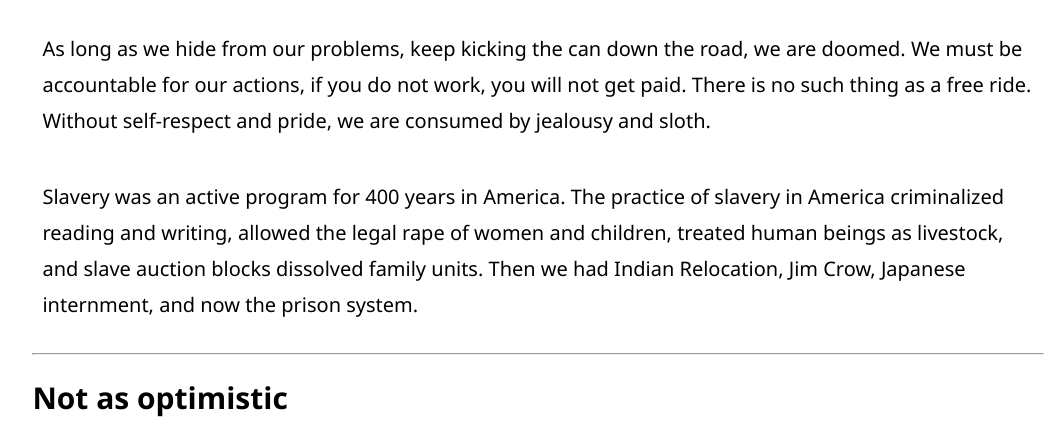
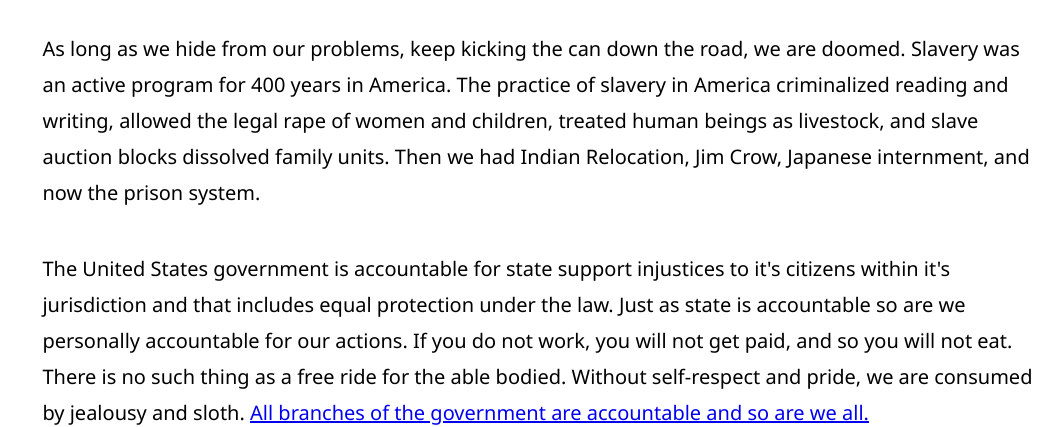
Before and after one commit to KC-LCW-Jan-23-Classroom/js-assignment-4-html-me-something-ACoderBee, a website: page about.html in a window 1280 px wide. Shown: the part 551-978 px from the top of the page, without its empty margins (102-1164 px from the left). Drawn offline with Linux system fonts and the light colour scheme.

Commit message:
correct links and remove more remarks

```diff
--- a/about.html
+++ b/about.html
@@ -15,18 +15,16 @@
          <p > However, I have a  brand new car with a brand new car payment. I don't see retirement in my immediate future. I write this as I try to decipher the complexity of Medicare during my Initial Enrollment Period. </p>
       <h2>What I think about the world today
       </h2>
-         <p>As long as we hide from our problems, keep kicking the can down the road, we are doomed.  We must be accountable for our actions, if you do not work, you will not get paid.  There is no such thing as a free ride.  Without self-respect and pride, we are consumed by jealousy and sloth.
+         <p>As long as we hide from our problems, keep kicking the can down the road, we are doomed.  Slavery was an active program for 400 years in America.  The practice of slavery in America criminalized reading and writing, allowed the legal rape of women and children, treated human beings as livestock, and slave auction blocks dissolved family units.  Then we had Indian Relocation, Jim Crow, Japanese internment, and now the prison system.  </p>
+         <p>The United States government is accountable for state support injustices to it's citizens within it's jurisdiction and that includes equal protection under the law.  Just as state is accountable so are we personally accountable for our actions.  If you do not work, you will not get paid, and so you will not eat.  There is no such thing as a free ride for the able bodied.  Without self-respect and pride, we are consumed by jealousy and sloth. <a href= "https://upload.wikimedia.org/wikipedia/commons/transcoded/6/67/Address_Before_a_Joint_Session_of_Congress_%28February_24%2C_2009%29_-_Barack_Obama_%28WhiteHouse.gov%29.ogv/Address_Before_a_Joint_Session_of_Congress_%28February_24%2C_2009%29_-_Barack_Obama_%28WhiteHouse.gov%29.ogv.160p.webm" target="_blank"> All branches of the government are accountable and so are we all.</a>
          </p>
-         <p> Slavery was an active program for 400 years in America.  The practice of slavery in America criminalized reading and writing, allowed the legal rape of women and children, treated human beings as livestock, and slave auction blocks dissolved family units.  Then we had Indian Relocation, Jim Crow, Japanese internment, and now the prison system.
-         </p>
-         <!--https://upload.wikimedia.org/wikipedia/commons/transcoded/6/67/Address_Before_a_Joint_Session_of_Congress_%28February_24%2C_2009%29_-_Barack_Obama_%28WhiteHouse.gov%29.ogv/Address_Before_a_Joint_Session_of_Congress_%28February_24%2C_2009%29_-_Barack_Obama_%28WhiteHouse.gov%29.ogv.160p.webm-->
-         <hr>
       <h2>Not as optimistic</h2>
          <p>Let me tell you what I really think:</p>
          <div id="god">GOD, what are you waiting for?</div>
       </section>
+
+   <footer>
       <hr>
-   <footer>
       <a id="RoseAtChristmas">
          <img src="images/profile.png" alt="Old_Profile_Picture">
       </a>
@@ -38,8 +36,6 @@
 
          <li> me at <a href="mailto:">arandomcoder@aol.com</a></li>
       </ul>
-      <hr>
-
       &lt; &copy; Andrea Ingram &gt;
    </footer>
    </body>
```
Also changed, not shown: index.html (+3 -3 lines).
